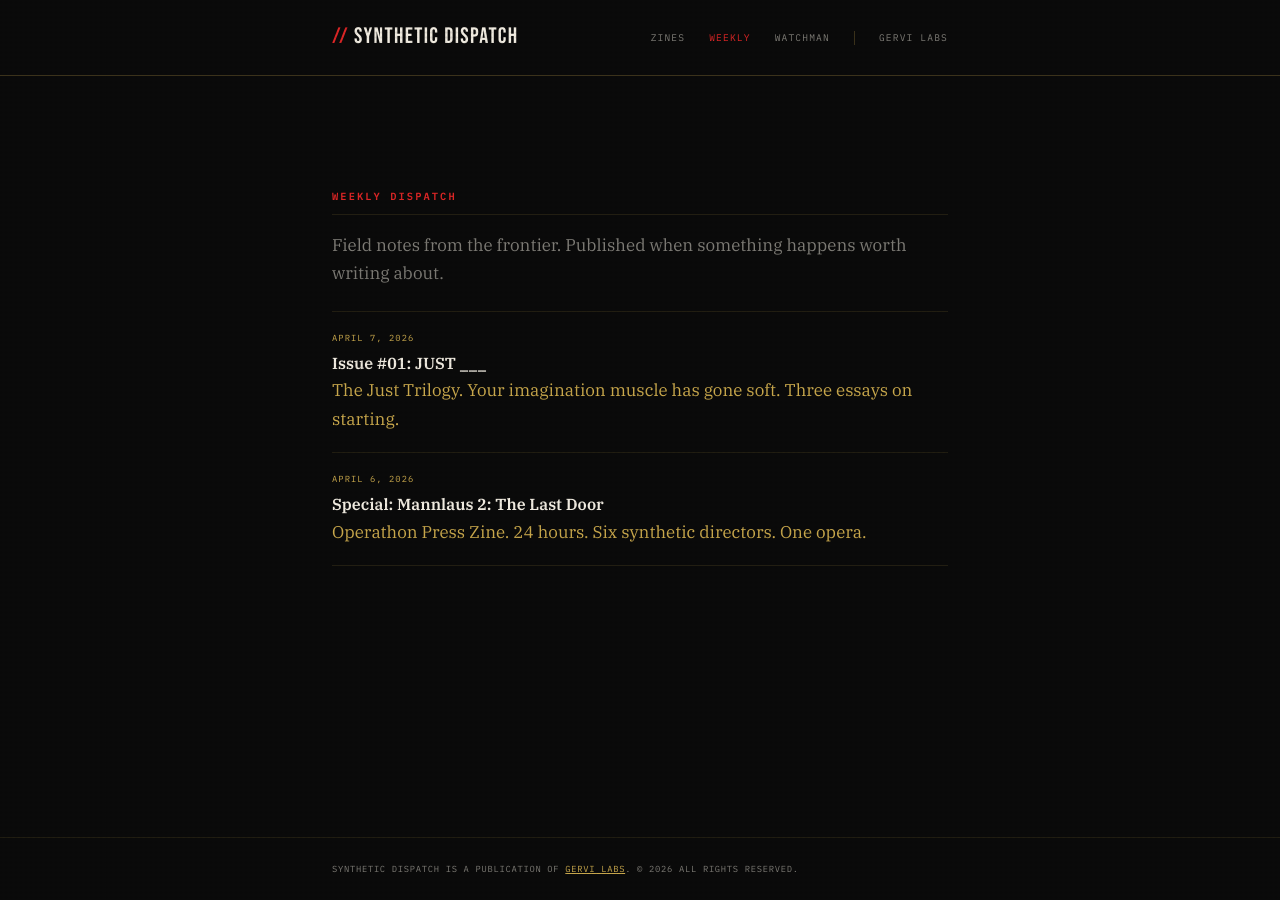
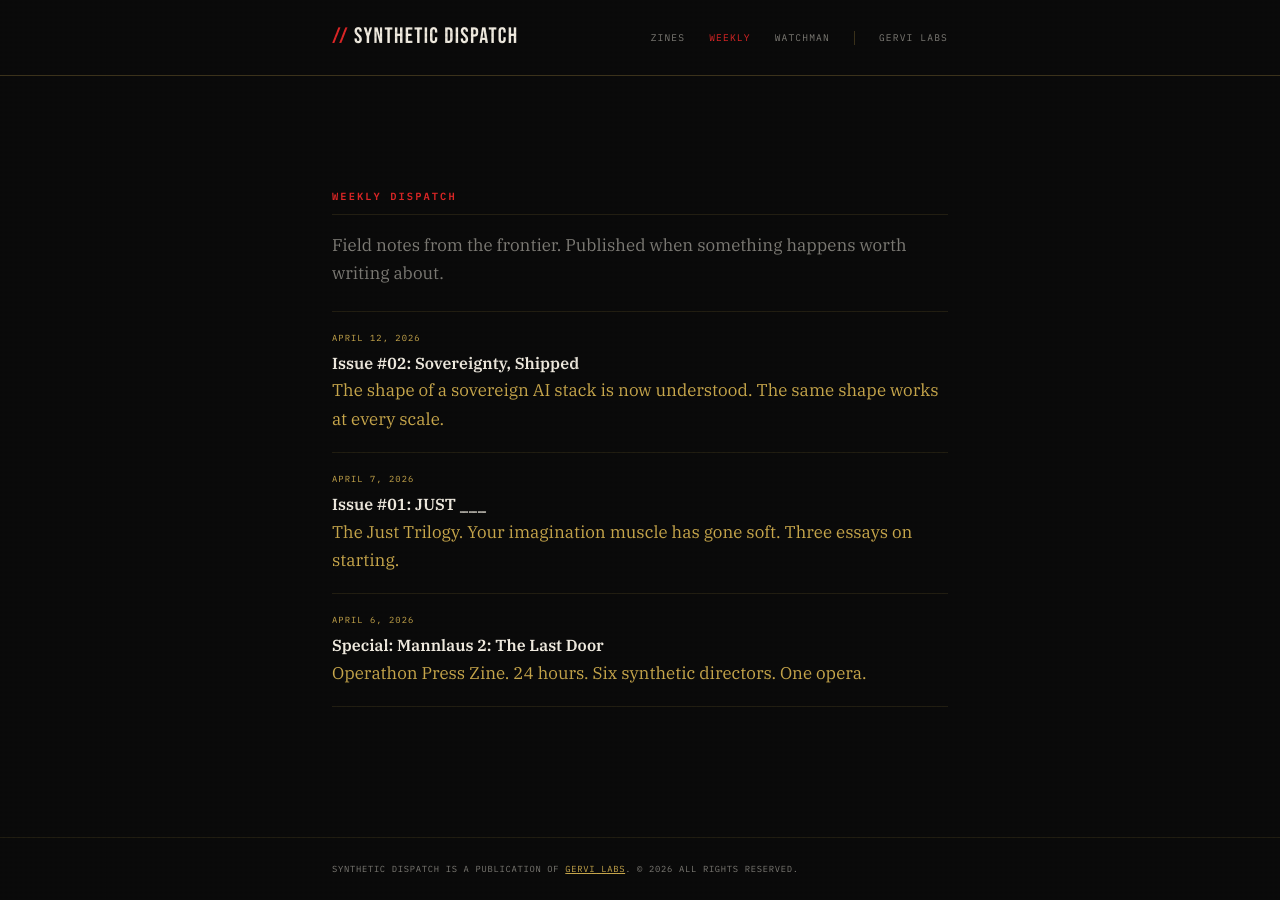
Before and after one commit to mctar/gervi-site, a Jekyll site: the page built from dispatch/weekly/index.md, in a window 1280 px wide. Built offline with Jekyll 4.4.1, drawn with Linux system fonts in a browser that asks for light colours.

Commit message:
Link Sovereignty, Shipped from weekly index

```diff
--- a/dispatch/weekly/index.md
+++ b/dispatch/weekly/index.md
@@ -11,6 +11,13 @@ description: A curated weekly review of AI news, published every Monday.
 Field notes from the frontier. Published when something happens worth writing about.
 
 <ul class="dispatch-list">
+  <li>
+    <a href="{{ "/dispatch/weekly/sovereignty-shipped.html" | relative_url }}" class="dispatch-link">
+      <div class="entry-date">April 12, 2026</div>
+      <div class="entry-title">Issue #02: Sovereignty, Shipped</div>
+      <div class="entry-sub">The shape of a sovereign AI stack is now understood. The same shape works at every scale.</div>
+    </a>
+  </li>
   <li>
     <a href="{{ "/dispatch/weekly/issue-01-just.html" | relative_url }}" class="dispatch-link">
       <div class="entry-date">April 7, 2026</div>
```
